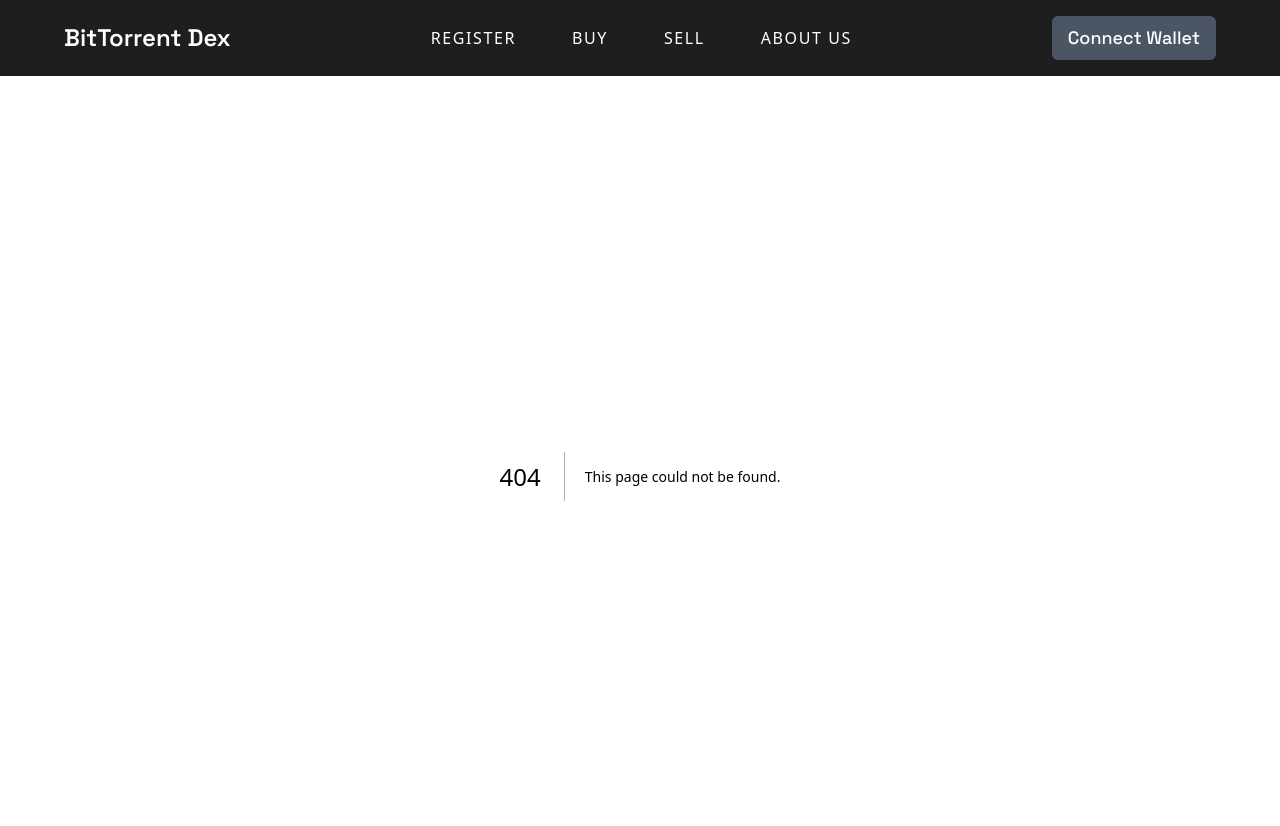
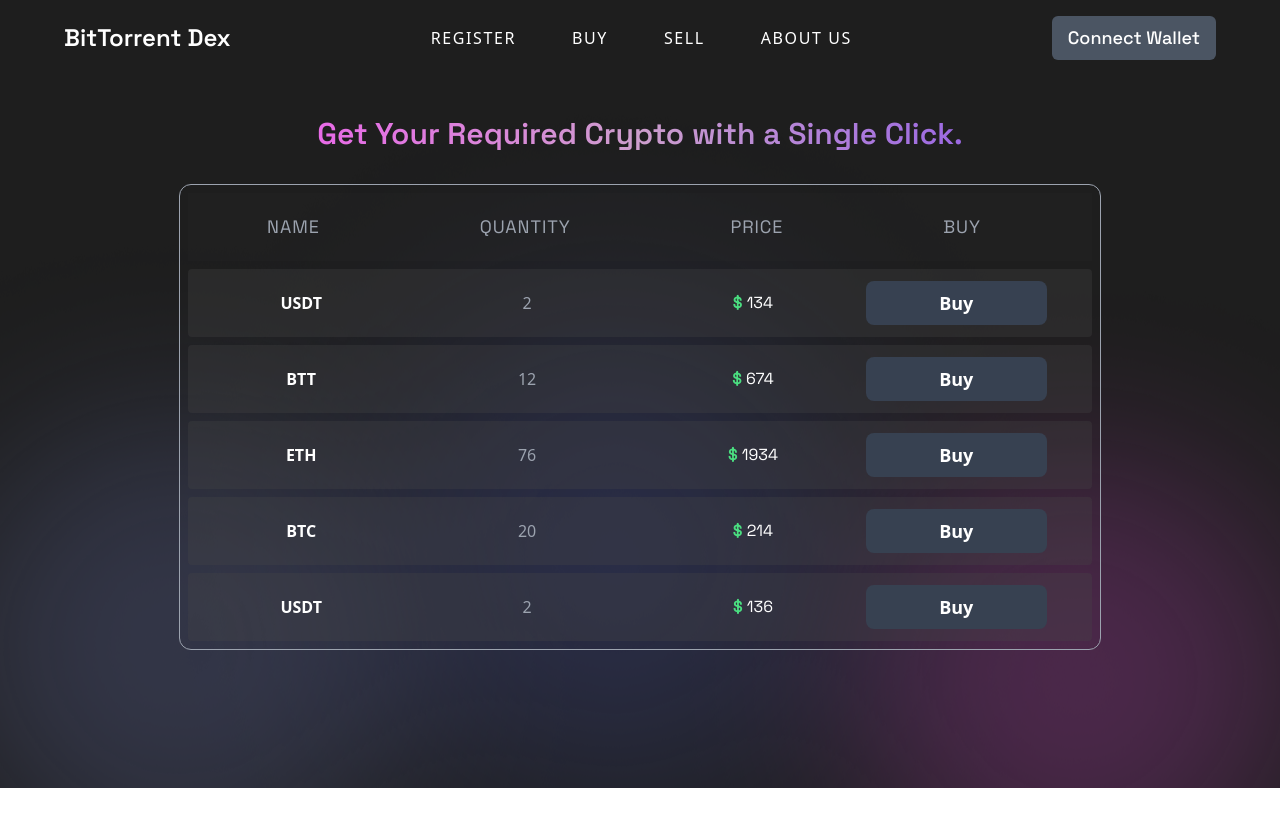
Before and after one commit to dinesh11515/BitTorrent-Dex, a Next.js app in the folder frontend/: page /buy in a window 1280 px wide. Before the commit this address had no page. Shown: the top 826 px of the page. After the commit the page ends 800 px from the top, so only its background shows below. Built offline with nearby package versions, Linux system fonts and the light colour scheme.

Commit message:
Added Buy page

```diff
--- /dev/null
+++ b/frontend/components/BuyingItem/BuyingItem.tsx
@@ -0,0 +1,29 @@
+import React from "react";
+
+const BuyingItem: React.FC<{
+  name: string;
+  quantity: number;
+  price: number;
+}> = ({ name, quantity, price }) => {
+  const buyItemHandler = () => {
+    console.log("Bought!");
+  };
+
+  return (
+    <div className="flex items-center text-gray-400 py-3  rounded mt-2 bg-blur bg-[#474747]/30">
+      <h2 className=" flex-[0.25] text-center font-semibold text-white">
+        {name}
+      </h2>
+      <p className="flex-[0.25] text-center">{quantity}</p>
+      <p className="flex-[0.25] text-center text-white font-Grotesk"><span className="text-green-400 font-semibold">$</span> {price}</p>
+      <button
+        className="py-2 flex-[0.2] w-[8rem] rounded-lg text-white text-lg font-semibold bg-gray-700 hover:bg-gray-500"
+        onClick={buyItemHandler}
+      >
+        Buy
+      </button>
+    </div>
+  );
+};
+
+export default BuyingItem;
--- a/frontend/components/Navbar/Navbar.tsx
+++ b/frontend/components/Navbar/Navbar.tsx
@@ -26,7 +26,7 @@ const Navbar: React.FC = () => {
               <Link href="/register">Register</Link>
             </li>
             <li className="hover:scale-105 hover:font-semibold cursor-pointer transition-all 0.1s ease-in-out">
-              <Link href="/">Buy</Link>
+              <Link href="/buy">Buy</Link>
             </li>
             <li className="hover:scale-105 hover:font-semibold cursor-pointer transition-all 0.1s ease-in-out">
               <Link href="/sell">Sell</Link>
--- /dev/null
+++ b/frontend/pages/buy/index.tsx
@@ -0,0 +1,43 @@
+import React from "react";
+import BuyingItem from "../../components/BuyingItem/BuyingItem";
+
+const DUMMY_DATA = [
+  { name: "USDT", quantity: 2, price: 134 },
+  { name: "BTT", quantity: 12, price: 674 },
+  { name: "ETH", quantity: 76, price: 1934 },
+  { name: "BTC", quantity: 20, price: 214 },
+  { name: "USDT", quantity: 2, price: 136 },
+];
+
+const BuyingPage: React.FC = () => {
+  return (
+    <section className="h-[89vh] bg-[#1e1e1e] bg-[url('/bg2.png')] bg-center overflow-hidden">
+      <div className="w-[90%] mx-auto py-10">
+        <h2 className="font-Grotesk text-3xl font-semibold mb-8 text-center bg-gradient-to-r text-transparent bg-clip-text from-[#FD42FB] via-[#CD9ECD] to-[#753FF3]">
+          Get Your Required Crypto with a Single Click.
+        </h2>
+        <div className="w-[80%] h-full mx-auto border border-gray-400 rounded-xl p-2 ">
+          <div className="flex gap-40 justify-center py-5 font-Grotesk text-lg text-gray-400 bg-blur bg-[#313131]/10 uppercase tracking-wider">
+            <h2 className="-ml-8">Name</h2>
+            <h2>Quantity</h2>
+            <p>Price</p>
+            <p>Buy</p>
+          </div>
+
+          <div className="">
+            {DUMMY_DATA.map((data, index) => (
+              <BuyingItem
+                key={index}
+                name={data.name}
+                price={data.price}
+                quantity={data.quantity}
+              />
+            ))}
+          </div>
+        </div>
+      </div>
+    </section>
+  );
+};
+
+export default BuyingPage;
--- a/frontend/pages/sell/index.tsx
+++ b/frontend/pages/sell/index.tsx
@@ -9,7 +9,8 @@ import { useContext } from "react";
 import { dexContext } from "../../components/Layout/Layout";
 import { ethers, Signer } from "ethers";
 import { erc20abi, contract_address } from "../../constants/index";
-const RegistrationFrom: React.FC = () => {
+
+const SellingFrom: React.FC = () => {
   const { contract, connect, connected, signer }: any = useContext(dexContext);
 
   const [isChecked, setIsChecked] = useState<boolean>(false);
@@ -165,4 +166,4 @@ const RegistrationFrom: React.FC = () => {
   );
 };
 
-export default RegistrationFrom;
+export default SellingFrom;
```
